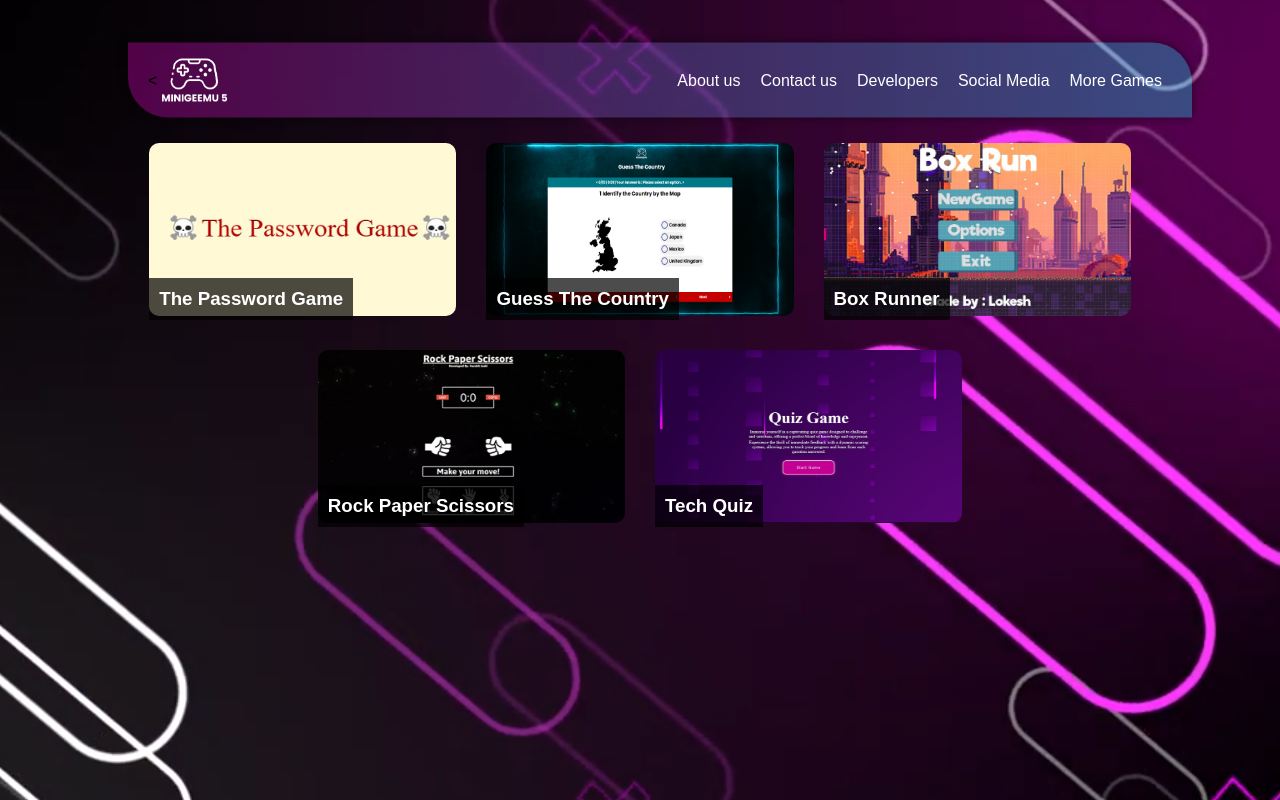
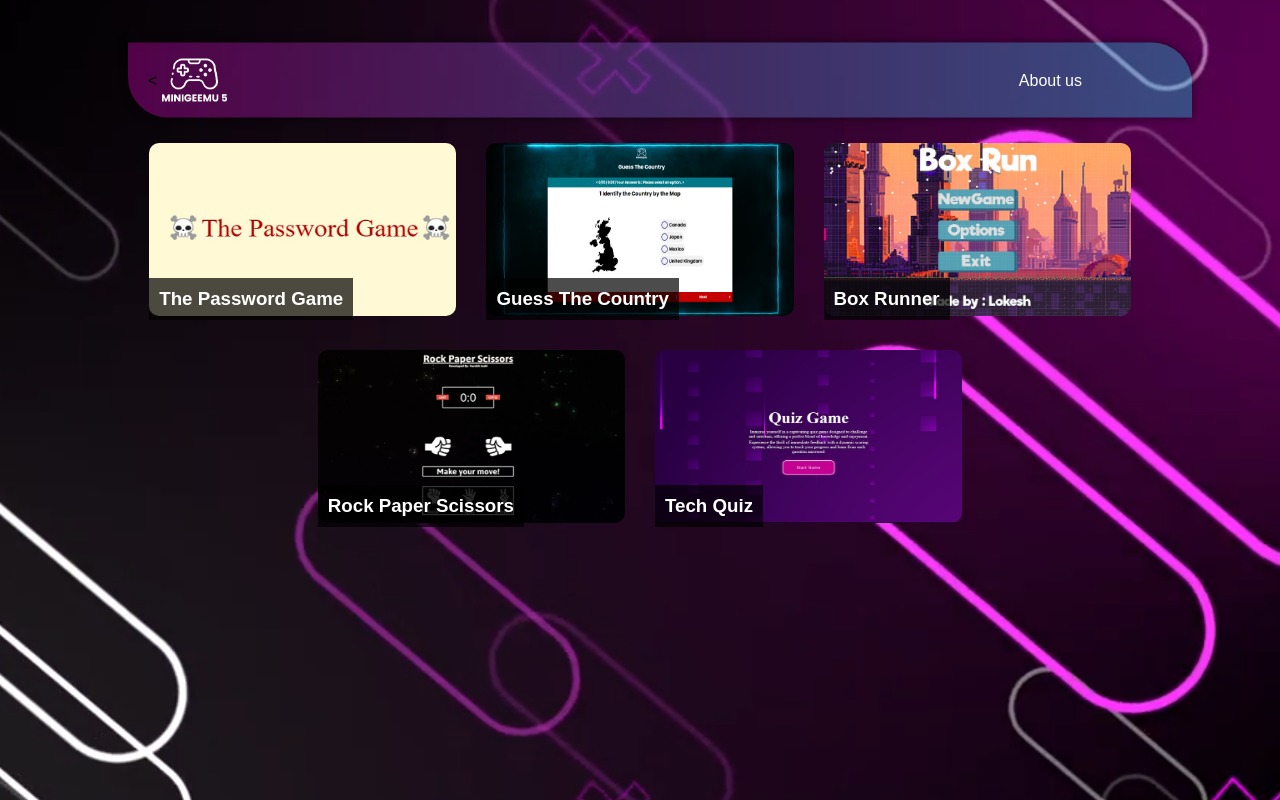
Before and after one commit to kartik1326/Home-Folder, a plain HTML site: page index.html in a window 1280 px wide. Drawn offline with Linux system fonts and the light colour scheme; a web font is replaced by a local one.

Commit message:
Update index.html

```diff
--- a/index.html
+++ b/index.html
@@ -19,11 +19,11 @@
     <div class="taskbar">
         <<img src="logo.png" onclick="playintro()">
                <div class="links">
-            <a>About us</a>
-        <a>Contact us</a>
-        <a>Developers</a>
-        <a>Social Media</a>
-        <a>More Games</a>
+            <a href="https://password-game-pi.vercel.app/">About us</a>
+        <a href=" " ></a>
+        <a href=" "></a>
+        <a href=" "></a>
+        <a href=" "></a>
         </div>
     </div>
     <div class="content">
```
